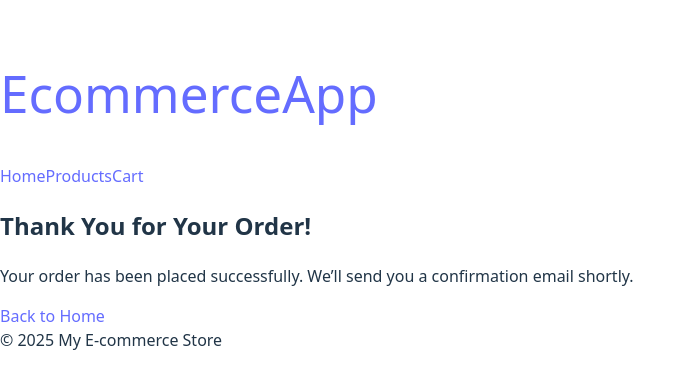
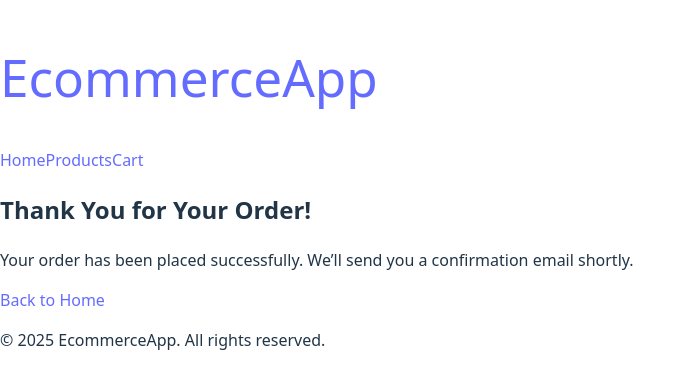
Before and after one commit to abrhot/Ecommerce, a React (Vite) app in the folder ecommerce-app/: page /order-confirmation in a window 1280 px wide. Shown: the part 213-602 px from the top of the page, without its empty margins (0-696 px from the left). Built offline with nearby package versions, Linux system fonts and the light colour scheme.

Commit message:
update fotter

```diff
--- a/ecommerce-app/src/components/Footer.jsx
+++ b/ecommerce-app/src/components/Footer.jsx
@@ -1,7 +1,7 @@
 function Footer() {
   return (
-    <footer className="p-4 bg-gray-900 text-white text-center">
-      © 2025 My E-commerce Store
+    <footer className="bg-gray-900 text-gray-300 text-center p-4 mt-10">
+      <p>© {new Date().getFullYear()} EcommerceApp. All rights reserved.</p>
     </footer>
   );
 }
```
